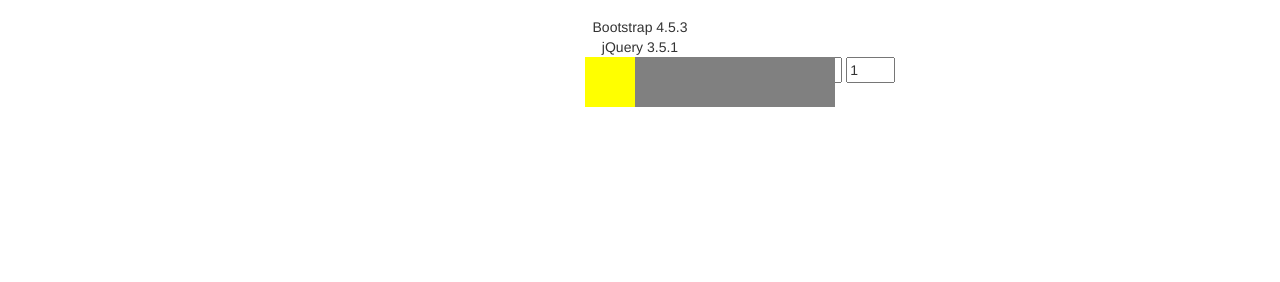
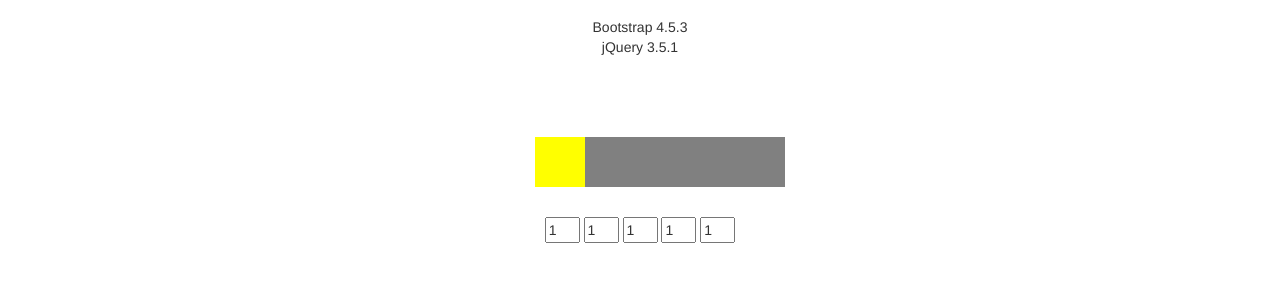
Before and after one commit to muhammadalics/Sunset-Hills-Problem, a website: page index.html in a window 1280 px wide. Shown: the part 194-476 px from the top of the page. Drawn offline with nearby package versions, Linux system fonts and the light colour scheme.

Commit message:
size of buildings can be adjusted dynamically using input now

```diff
--- a/index.html
+++ b/index.html
@@ -61,21 +61,28 @@
         <ul class="list-unstyled">
           <li>Bootstrap 4.5.3</li>
           <li>jQuery 3.5.1</li>
-
+          <br>
+          <br>
+          <br>
+          <br>
           <div class = "row1">
-            <div id="firstbuilding" class="square"></div>
-            <div class="square"></div>
-            <div class="square"></div>
-            <div class="square"></div>
-            <div class="square"></div>
+            <!--  Buildings -->
+            <div id="b1" class="square"></div>
+            <div id="b2" class="square"></div>
+            <div id="b3" class="square"></div>
+            <div id="b4" class="square"></div>
+            <div id="b5" class="square"></div>
           </div>
-
+          <br>
+          <br>
+          <br>
+          <br>
           <div class = "row2">
-            <input type="number" min="1" max="9" step="1" value="1">
-            <input type="number" min="1" max="9" step="1" value="1">
-            <input type="number" min="1" max="9" step="1" value="1">
-            <input type="number" min="1" max="9" step="1" value="1">
-            <input type="number" min="1" max="9" step="1" value="1">
+            <input type="number" id="h_b1" onchange="build_size(this.id, this.value)" class="narrow-width" min="1" max="9" step="1" value="1" size="1">
+            <input type="number" id="h_b2" onchange="build_size(this.id, this.value)" class="narrow-width" min="1" max="9" step="1" value="1" size="1">
+            <input type="number" id="h_b3" onchange="build_size(this.id, this.value)" class="narrow-width" min="1" max="9" step="1" value="1" size="1">
+            <input type="number" id="h_b4" onchange="build_size(this.id, this.value)" class="narrow-width" min="1" max="9" step="1" value="1" size="1">
+            <input type="number" id="h_b5" onchange="build_size(this.id, this.value)" class="narrow-width" min="1" max="9" step="1" value="1" size="1">
 
           </div>
 
@@ -85,7 +92,7 @@
             <script>
               anime({
                 targets: '.square',
-                translateX: 500,
+                translateX: 450,
                 duration: 3000,
                 loop: false
               });
--- a/styles.css
+++ b/styles.css
@@ -6,3 +6,7 @@
     width: 50px;
     height: 50px;
   }
+
+.narrow-width{
+  width:35px;
+}
--- a/sunsethills.js
+++ b/sunsethills.js
@@ -1,7 +1,17 @@
 function firstRectangleColor(){
-    document.getElementById("firstbuilding").style.background = "yellow";
+    document.getElementById("b1").style.background = "yellow";
 
 }
 
 
 firstRectangleColor();
+
+function build_size(idval, size){
+    let target_build = idval.slice(-2,idval.length);
+    console.log(target_build);
+    console.log(document.getElementById(target_build).style.height);
+    document.getElementById(target_build).style.height = size * 50+ "px";
+
+    //console.log(size * 500);
+
+}
```
